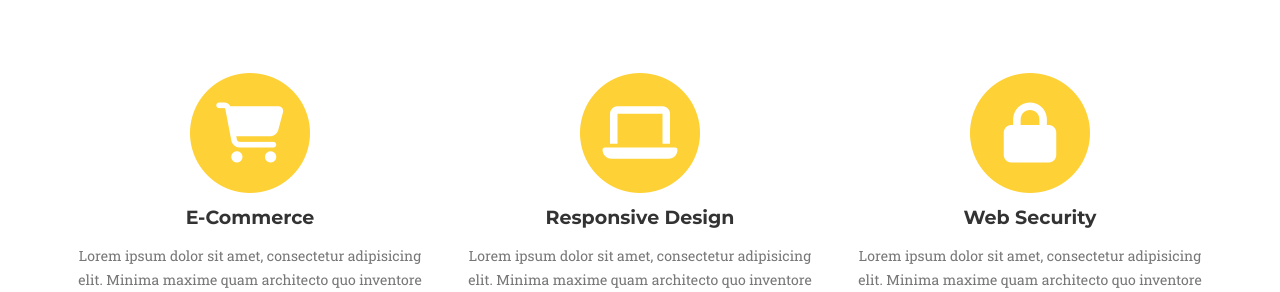
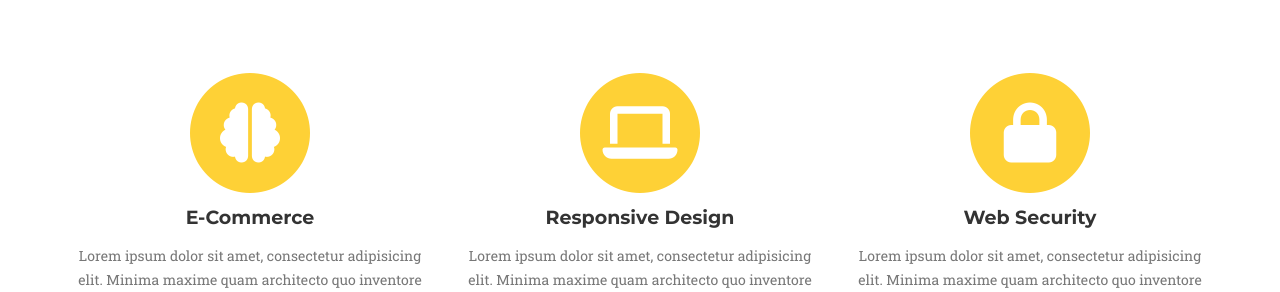
Before and after one commit to nedojp/nedojp.github.io, a Jekyll site: the page built from index.html, in a window 1280 px wide and 900 px high, scrolled down 852 px. Shown: the part 158-450 px from the top of the window. Built offline with Jekyll 4.4.1, drawn with Linux system fonts in a browser that asks for light colours; nearby versions of some CDN libraries; some web fonts are replaced; library files that are not in the unit come from our copies.

Commit message:
fa-brain

```diff
--- a/_includes/about.html
+++ b/_includes/about.html
@@ -11,7 +11,7 @@
             <div class="col-md-4">
                 <span class="fa-stack fa-4x">
                     <i class="fa fa-circle fa-stack-2x text-primary"></i>
-                    <i class="fa fa-shopping-cart fa-stack-1x fa-inverse"></i>
+                    <i class="fas fa-brain fa-stack-1x fa-inverse"></i>
                 </span>
                 <h4 class="service-heading">E-Commerce</h4>
                 <p class="text-muted">Lorem ipsum dolor sit amet, consectetur adipisicing elit. Minima maxime quam architecto quo inventore harum ex magni, dicta impedit.</p>
```
